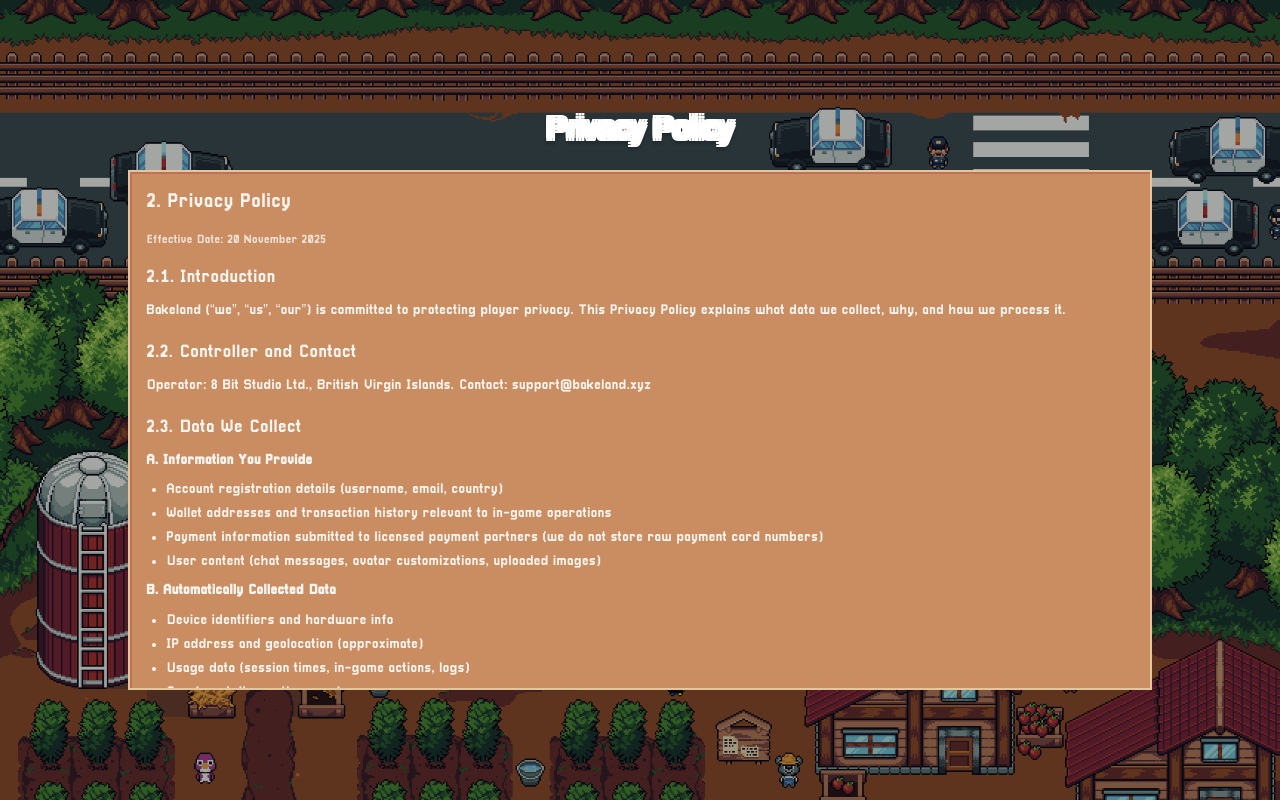
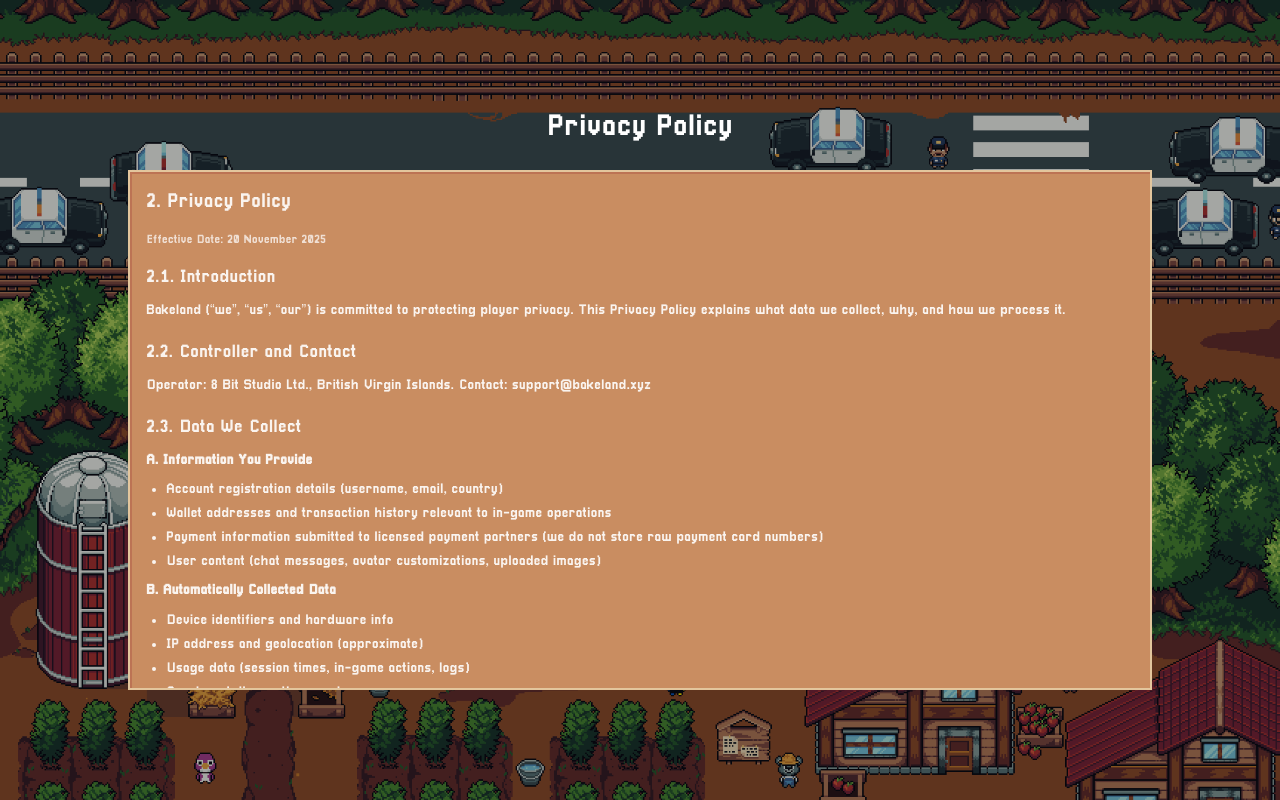
Before and after one commit to bakeland-web/under-maintainance, a Next.js app: page /privacy-policy in a window 1280 px wide. Built offline with nearby package versions, Linux system fonts and the light colour scheme; a web font is replaced by a local one.

Commit message:
fix: fixed header font issue

```diff
--- a/src/app/privacy-policy/page.tsx
+++ b/src/app/privacy-policy/page.tsx
@@ -20,9 +20,9 @@
       <div className="relative z-20 flex min-h-screen flex-col items-center justify-center px-4 py-12">
         <Typography
           as="h1"
-          font="pixel-gothic"
-          className="mb-6 text-3xl sm:text-4xl text-white text-center"
-          textStroke="normalWithShadow"
+          font="pixellari"
+          className="mb-6 text-3xl sm:text-4xl text-white text-center font-normal"
+          textStroke="none"
         >
           Privacy Policy
         </Typography>
--- a/src/app/terms-of-services/page.tsx
+++ b/src/app/terms-of-services/page.tsx
@@ -21,8 +21,8 @@
         <Typography
           as="h1"
           font="pixellari"
-          className="mb-6 text-3xl sm:text-4xl text-white text-center"
-          textStroke="normalWithShadow"
+          className="mb-6 text-3xl sm:text-4xl text-white text-center font-normal"
+          textStroke="none"
         >
           Terms of Service
         </Typography>
```
